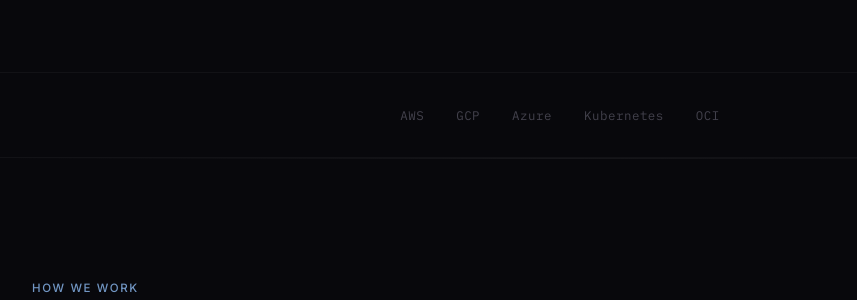
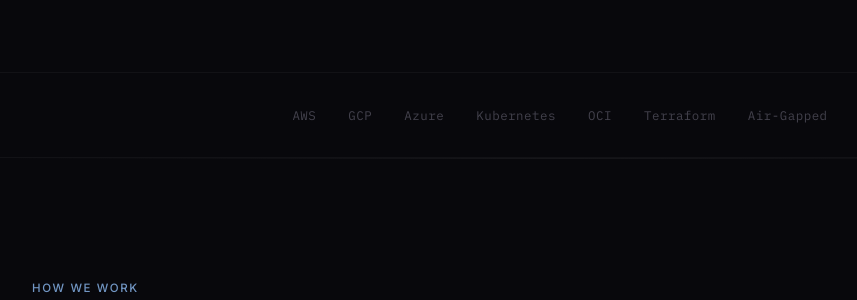
Before and after one commit to alejandroyu2/sys.ax, a Python web app: template templates/index.html in a window 1280 px wide. Shown: the part 1966-2266 px from the top of the page, without its empty margins (80-937 px from the left). Run offline with Jinja, Linux system fonts and the light colour scheme; the template is opened without the code that fills it, so the values that code supplies are empty.

Commit message:
Add Terraform and Air-Gapped to infrastructure strip
Co-Authored-By: Claude Opus 4.6 <noreply@anthropic.com>

```diff
--- a/templates/index.html
+++ b/templates/index.html
@@ -658,6 +658,8 @@ footer{
     <span class="tech-item">Azure</span>
     <span class="tech-item">Kubernetes</span>
     <span class="tech-item">OCI</span>
+    <span class="tech-item">Terraform</span>
+    <span class="tech-item">Air-Gapped</span>
   </div>
 </div>
 
```
